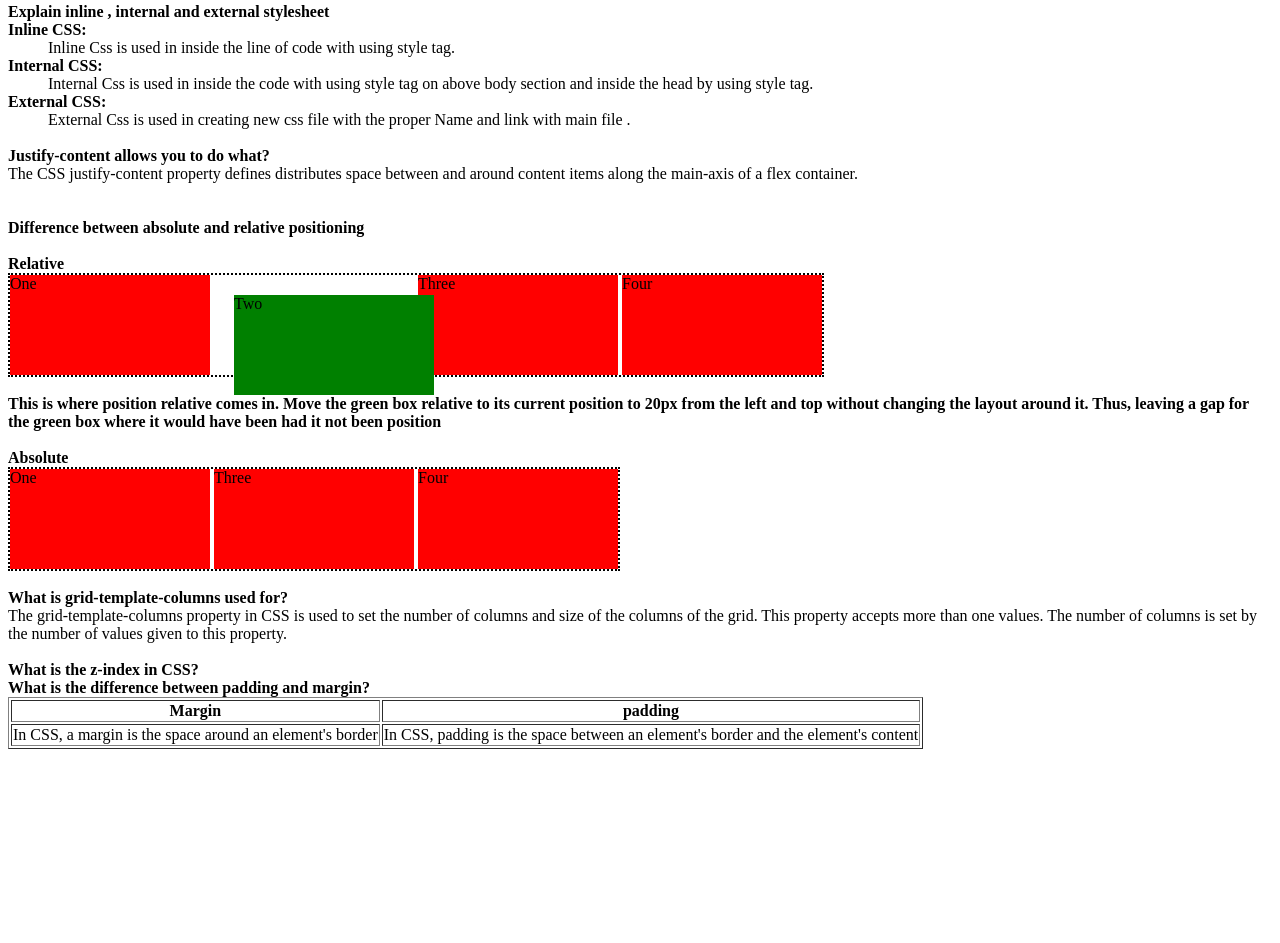
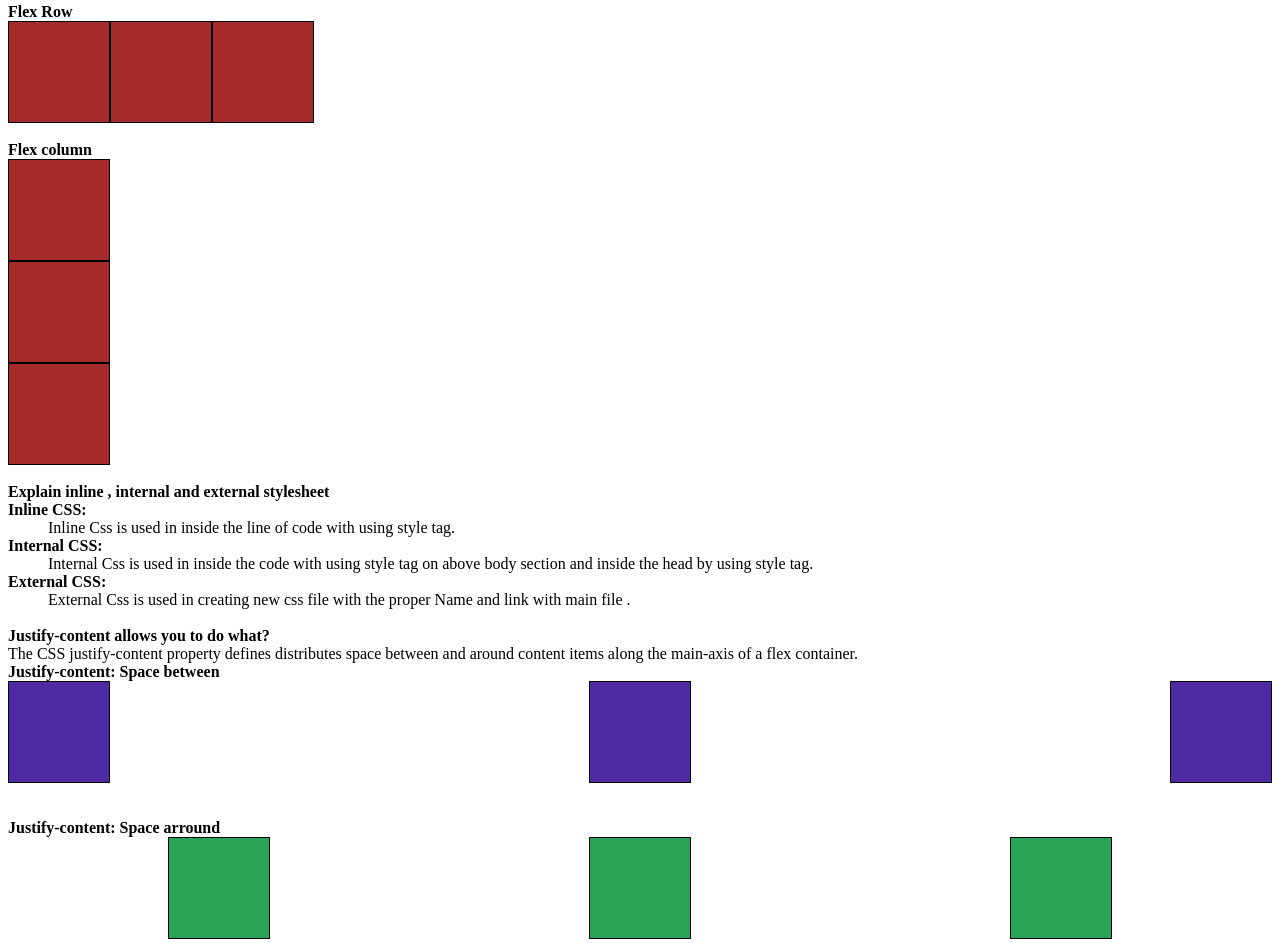
Before and after one commit to Chintu5268/css_mock_day1, a plain HTML site: page index.html in a window 1280 px wide. Shown: the part 143-1086 px from the top of the page. Before the commit the page ends 900 px from the top, so only its background shows below. Drawn offline with Linux system fonts and the light colour scheme.

Commit message:
changing some content value

```diff
--- a/index.html
+++ b/index.html
@@ -19,6 +19,20 @@
     </tr>
   </table>
   <br>
+  <b>Flex Row</b>
+  <div class="main">
+    <div class="boxa"></div>
+    <div class="boxb"></div>
+    <div class="boxc"></div>
+  </div>
+  <br>
+  <b>Flex column</b>
+  <div class="main2">
+    <div class="boxa"></div>
+    <div class="boxb"></div>
+    <div class="boxc"></div>
+  </div>
+  <br>
 <b>Explain inline , internal and external stylesheet</b> <br>
 <b>Inline CSS:</b>
  <dd>Inline Css is used in inside the line of code with using style tag.
@@ -32,6 +46,22 @@
 <br>
 <b>Justify-content allows you to do what?</b><br>
 The CSS justify-content property defines distributes space between and around content items along the main-axis of a flex container.
+<br>
+  <b>Justify-content: Space between</b>
+  <div class="main3">
+    <div class="boxd"></div>
+    <div class="boxe"></div>
+    <div class="boxf"></div>
+  </div>
+  <br>
+  <br>
+  <b>Justify-content: Space arround</b>
+  <div class="main4">
+    <div class="boxg"></div>
+    <div class="boxh"></div>
+    <div class="boxi"></div>
+  </div>
+  <br>
 <br><br>
 <br>
 <b>Difference between absolute and relative positioning</b>
@@ -59,10 +89,24 @@ The CSS justify-content property defines distributes space between and around co
 <b>What is grid-template-columns used for?</b> <br>
 The grid-template-columns property in CSS is used to set the number of columns and size of the columns of the grid. This property accepts more than one values. The number of columns is set by the number of values given to this property.
 <br><br>
+<b>grid-template-columns</b>
+<div class="main5">
+  <div class="box12" id="d1"></div>
+  <div class="box12" id="d2"></div>
+  <div class="box12" id="d3"></div>
+  <div class="box12" id="d4"></div>
+  <div class="box12" id="d5"></div>
+  <div class="box12"id="d6"></div>
+
+</div>
+<br>
 
 <b>What is the z-index in CSS?</b><br>
-
-
+The z-index property specifies the stack order of an element. An element with greater stack order is always in front of an element with a lower stack order <br>
+<div class="main6">
+  <div class="sure1"></div>
+  <div class="sure2"></div>
+</div>
 
 
 
--- a/style.css
+++ b/style.css
@@ -1,3 +1,128 @@
+.main{
+  display: flex;
+  flex-direction:row;
+}
+.boxa{
+  width: 100px;
+  height: 100px;
+  background-color: brown;
+  border: 1px solid black;
+
+}
+.boxb{
+  width: 100px;
+  height: 100px;
+  background-color: brown;
+  border: 1px solid black;
+}
+.boxc{
+  width: 100px;
+  height: 100px;
+  background-color: brown;
+  border: 1px solid black;
+}
+.main2{
+  display: flex;
+  flex-direction:column;
+}
+
+.main3{
+  display: flex;
+  justify-content: space-between;
+}
+.boxd{
+  width: 100px;
+  height: 100px;
+  background-color: rgb(79, 42, 165);
+  border: 1px solid black;
+
+}
+.boxe{
+  width: 100px;
+  height: 100px;
+  background-color: rgb(79, 42, 165);
+  border: 1px solid black;
+}
+.boxf{
+  width: 100px;
+  height: 100px;
+  background-color: rgb(79, 42, 165);
+  border: 1px solid black;
+}
+.main4{
+  display: flex;
+  justify-content: space-around;
+}
+.boxg{
+  width: 100px;
+  height: 100px;
+  background-color: rgb(42, 165, 83);
+  border: 1px solid black;
+
+}
+.boxh{
+  width: 100px;
+  height: 100px;
+  background-color:rgb(42, 165, 83);
+  border: 1px solid black;
+}
+.boxi{
+  width: 100px;
+  height: 100px;
+  background-color: rgb(42, 165, 83);
+  border: 1px solid black;
+}
+.main5{
+width: 75%;
+margin: 0 auto;
+/* border: 1px solid black; */
+display: grid;
+grid-template-rows: 200px 200px;
+grid-template-columns: repeat(3,1fr);
+}
+
+#d1{
+  background-color: chartreuse;
+}
+
+#d2{
+  background-color: rgb(56, 142, 148);
+}
+#d3{
+  background-color: rgb(23, 41, 6);
+}
+#d4{
+  background-color: rgba(0, 195, 255, 0.37);
+}
+#d5{
+  background-color: rgb(227, 230, 63);
+}
+
+#d6{
+  background-color: rgb(255, 0, 106);
+}
+
+.sure1{
+  width: 150px;
+  height: 150px;
+  background-color: blue;
+  /* position: absolute; */
+  z-index:12 ;
+}
+.sure2{
+  width: 100px;
+  height: 100px;
+  background-color: rgb(0, 255, 106);
+  /* position: absolute; */
+  z-index:15 ;
+
+}
+
+
+
+
+
+
 .parent {
   border: 2px black dotted;
   display: inline-block;
@@ -24,9 +149,9 @@
  }
 
 
- #absolute {
+ /* #absolute {
    top: 20px;
    left: 20px;
    background: green;
    position: absolute;
- }
+ } */
```
